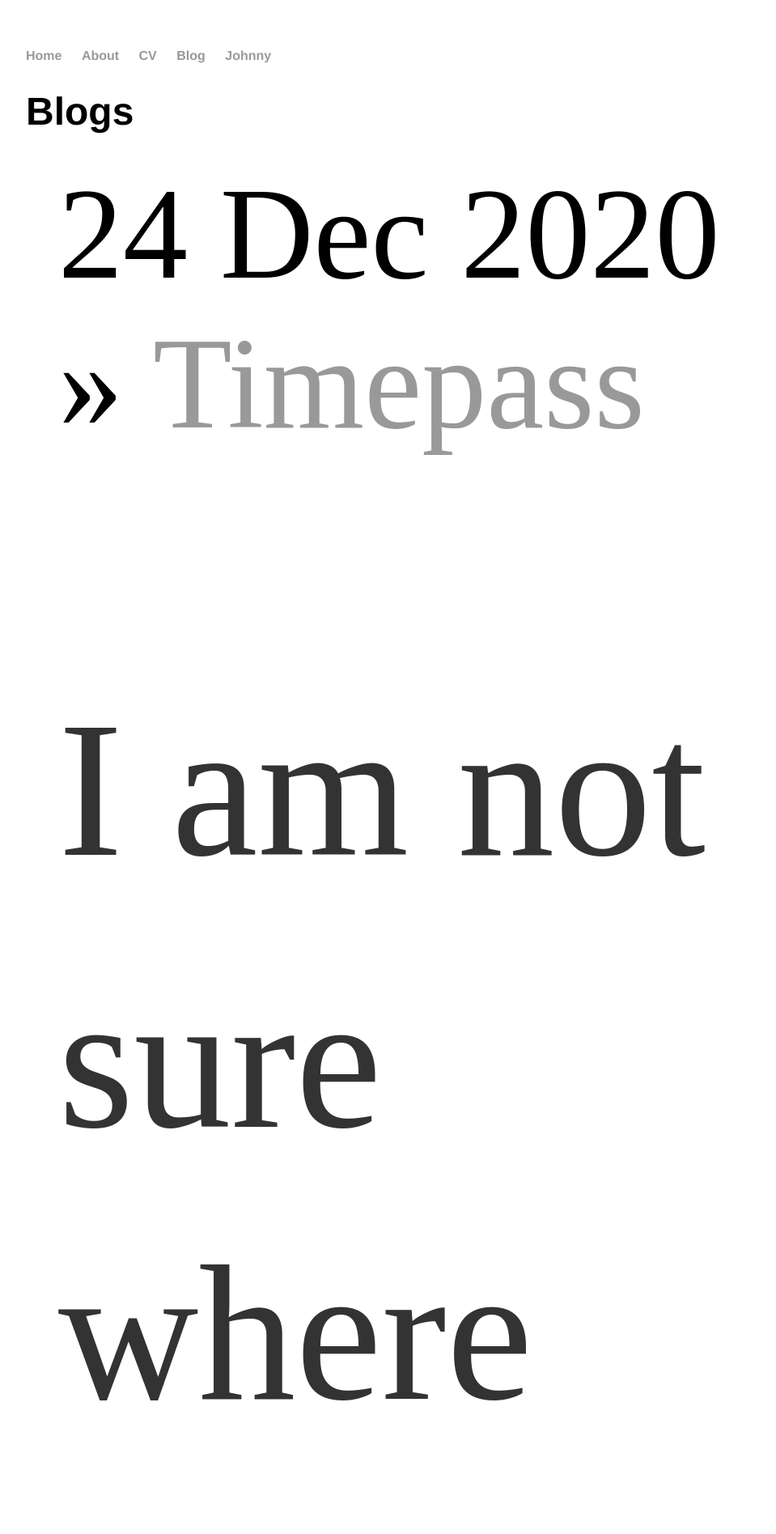
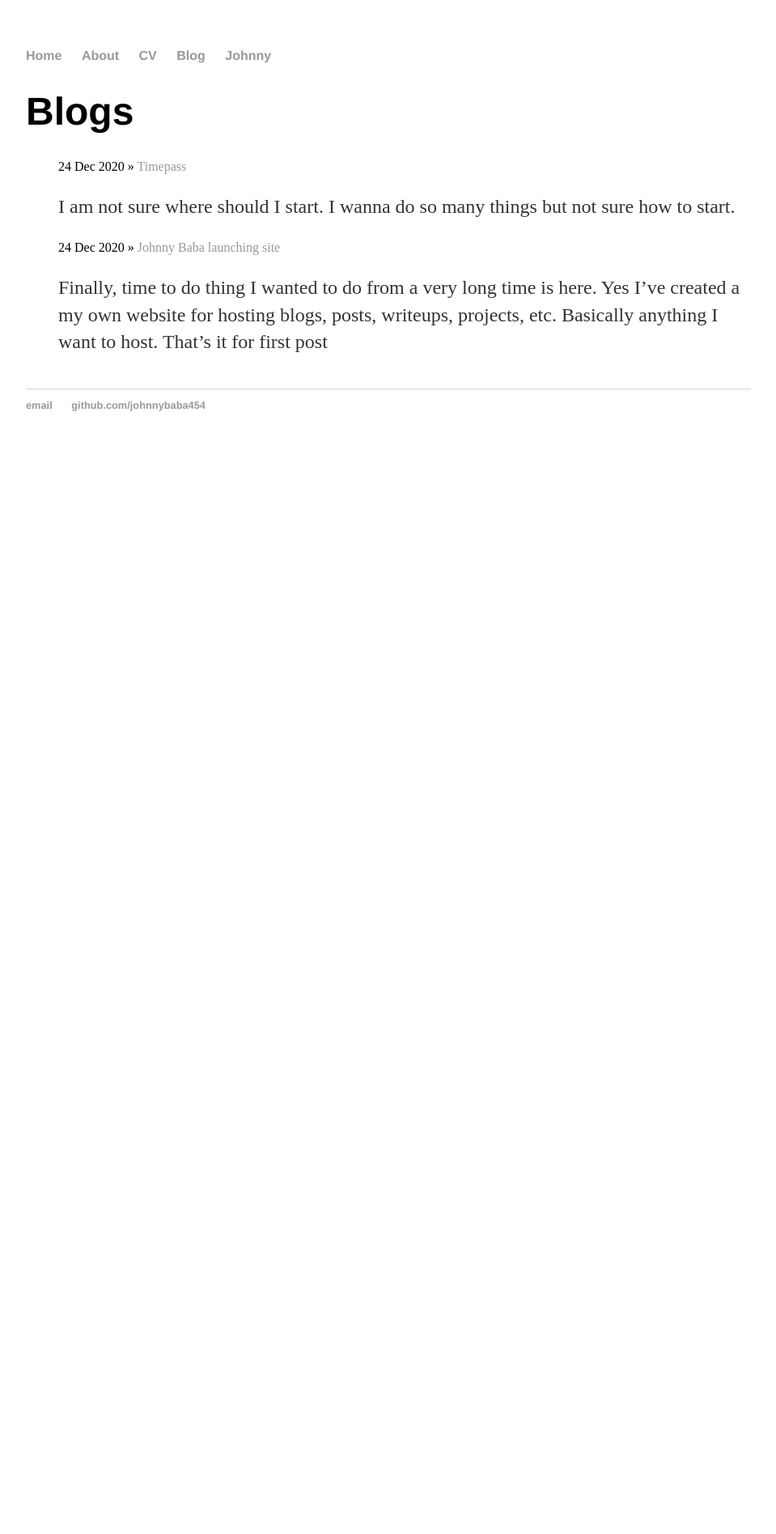
Before and after one commit to johnnybaba454/johnnybaba454.github.io, a Jekyll site: the page built from blog/index.html, in a window 1280 px wide. Shown: the top 1895 px of the page at 81% size, without its empty margins (160-1119 px from the left). Built offline with Jekyll 4.4.1, drawn with Linux system fonts in a browser that asks for light colours; Markdown is read by kramdown in place of the engine named in the settings; after the commit the page ends 900 px from its top, so only the background shows below that.

Commit message:
Update main.css

```diff
--- a/css/main.css
+++ b/css/main.css
@@ -35,7 +35,7 @@ footer {
 
 ul.posts {
     margin: 20px auto 40px;
-    font-size: 10em;
+    font-size: 1.0em;
 }
 
 ul.posts li {
```
